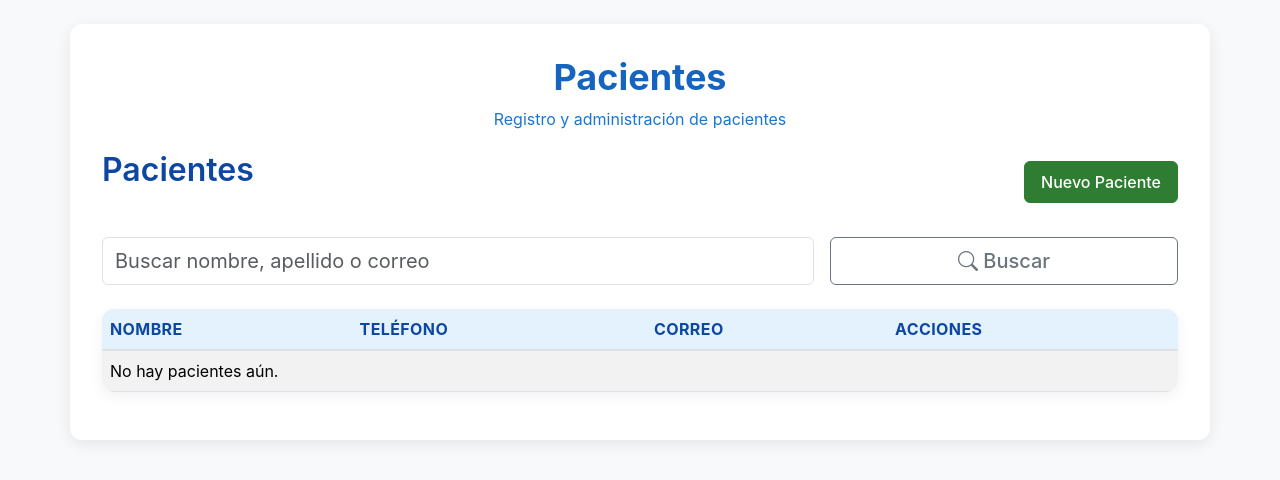
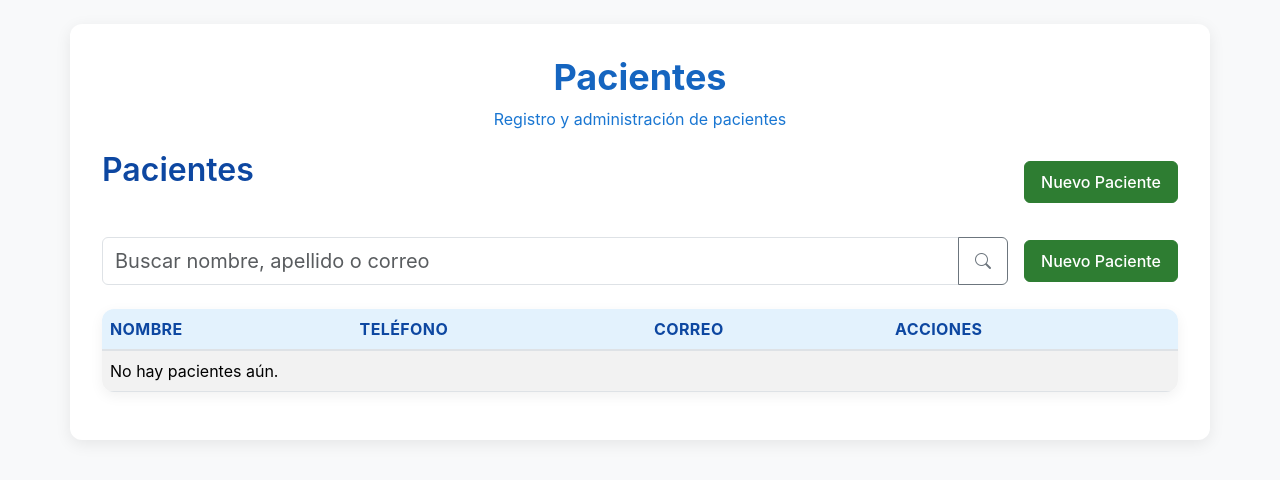
Before and after one commit to xduar/ProyectoFinal_Equipo5, a Django app: page /pacientes/ in a window 1280 px wide. Shown: the part 60-540 px from the top of the page. Run offline with Django 5.2, Linux system fonts and the light colour scheme; the visitor is signed in with stand-in values (Sample User, id 1); data that the repository does not hold is empty; some libraries are stand-ins or nearby versions.

```diff
--- a/SistemaClinico/clinica/templates/clinica/paciente.html
+++ b/SistemaClinico/clinica/templates/clinica/paciente.html
@@ -29,16 +29,17 @@ Plantilla para gestión de pacientes.
 <a class="btn btn-success" href="{% url 'clinica:paciente_create' %}">Nuevo Paciente</a>
 </div>
 
-    <form method="get" class="row g-3 mb-4">
-  <div class="col-12 col-md-8">
+    <div class="d-flex justify-content-between align-items-center mb-4 gap-3">
+  <form method="get" class="flex-grow-1">
+    <div class="input-group">
       <input type="text" name="q" value="{{ request.GET.q }}" class="form-control form-control-lg" placeholder="Buscar nombre, apellido o correo">
-  </div>
-  <div class="col-12 col-md-4">
-    <button class="btn btn-outline-secondary btn-lg w-100" type="submit">
-      <i class="bi bi-search"></i> Buscar
+      <button class="btn btn-outline-secondary" type="submit">
+        <i class="bi bi-search"></i>
       </button>
     </div>
   </form>
+  <a class="btn btn-success" href="{% url 'clinica:paciente_create' %}">Nuevo Paciente</a>
+</div>
 
     <table class="table table-striped">
     <thead>
```
Lines whose indentation alone changed are shown as unchanged.
